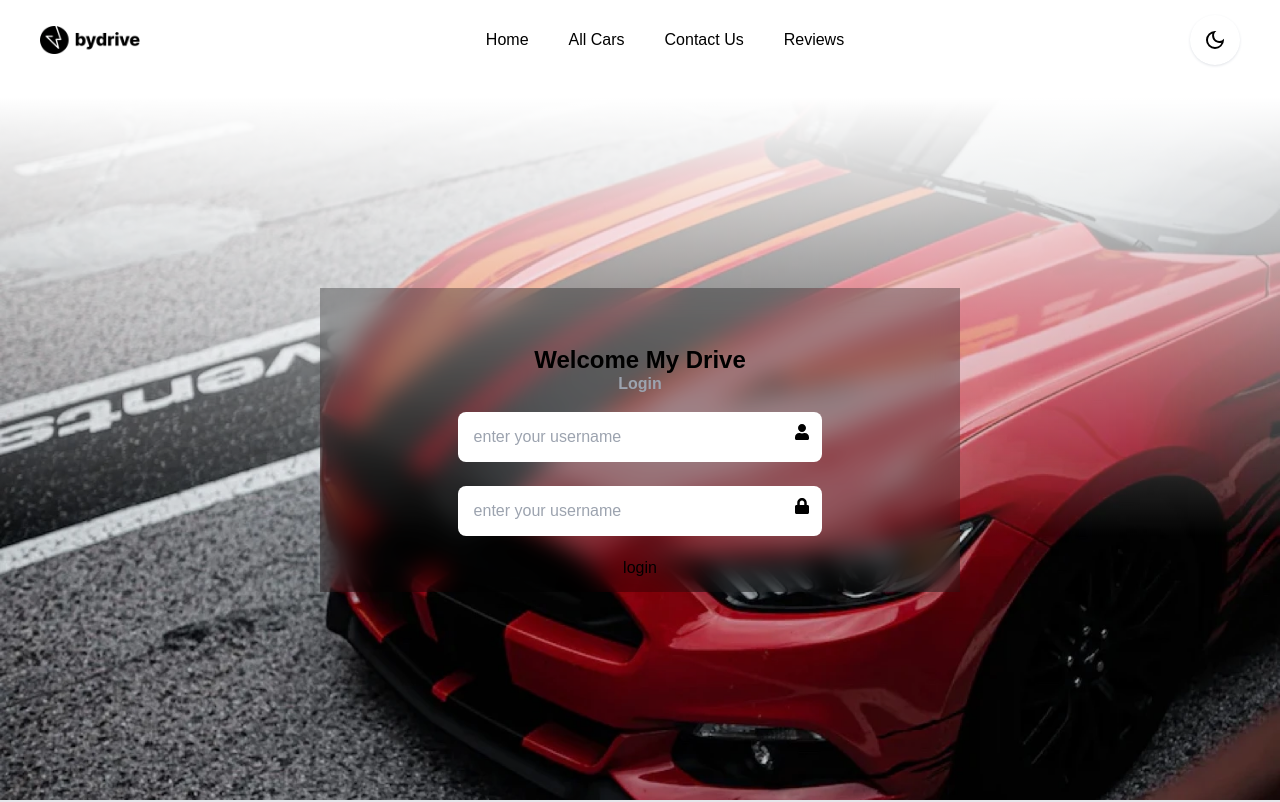
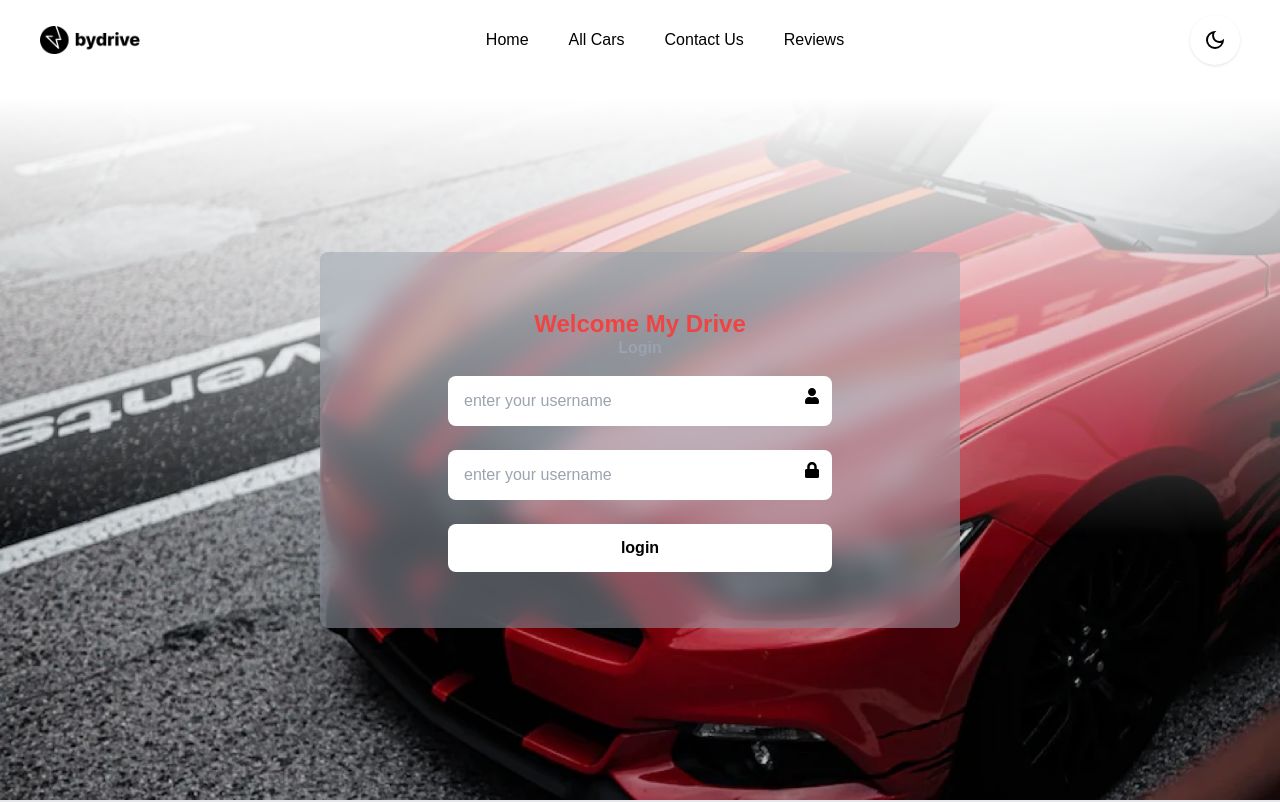
Before and after one commit to saharNrv/Car-ByDrive-react, a React (Create React App) app: page /login in a window 1280 px wide. Shown: the top 802 px of the page. Built offline with nearby package versions, Linux system fonts and the light colour scheme.

Commit message:
finish style login page

```diff
--- a/src/Pages/Login/Login.jsx
+++ b/src/Pages/Login/Login.jsx
@@ -27,7 +27,7 @@ export default function Login() {
                     <FaLock className='login-icon'/>
                     <input type="text" placeholder='enter your username' />
                     </div>
-                    <button>login</button>
+                    <button className='login-btn'>login</button>
                 </form>
                </div>
             </div>
--- a/src/Pages/Login/login.css
+++ b/src/Pages/Login/login.css
@@ -16,19 +16,19 @@
   @apply dark:bg-gradient-to-b from-slate-900
 }
 .login-wrap {
-  @apply w-2/4 absolute bg-black/30 backdrop-blur-md flex items-center  flex-col p-4;
+  @apply md:w-2/4 absolute dark:bg-black/50 bg-gray-400/50 backdrop-blur-md flex items-center rounded-lg  flex-col p-4;
 }
 .login-header {
-  @apply text-center mb-5 mt-10;
+  @apply text-center mb-5 mt-10 ;
 }
 .login-header h2 {
-  @apply font-bold text-2xl;
+  @apply font-bold text-2xl text-red-500;
 }
 .login-header span {
   @apply font-bold text-gray-400;
 }
 .form-wrap {
-  @apply w-3/5;
+  @apply md:w-96
 }
 .form-wrap form {
   @apply flex flex-col gap-6;
@@ -37,8 +37,11 @@
   @apply relative;
 }
 .input-wrap input {
-  @apply w-full p-4 outline-none rounded-lg;
+  @apply w-full p-4 outline-none rounded-lg dark:bg-gray-800;
 }
 .login-icon {
-  @apply absolute right-3 top-3;
+  @apply absolute right-3 top-3 dark:text-white;
 }
+.login-btn{
+    @apply bg-white p-4 rounded-lg font-bold mb-10 dark:bg-gray-800 dark:text-white
+}
```
